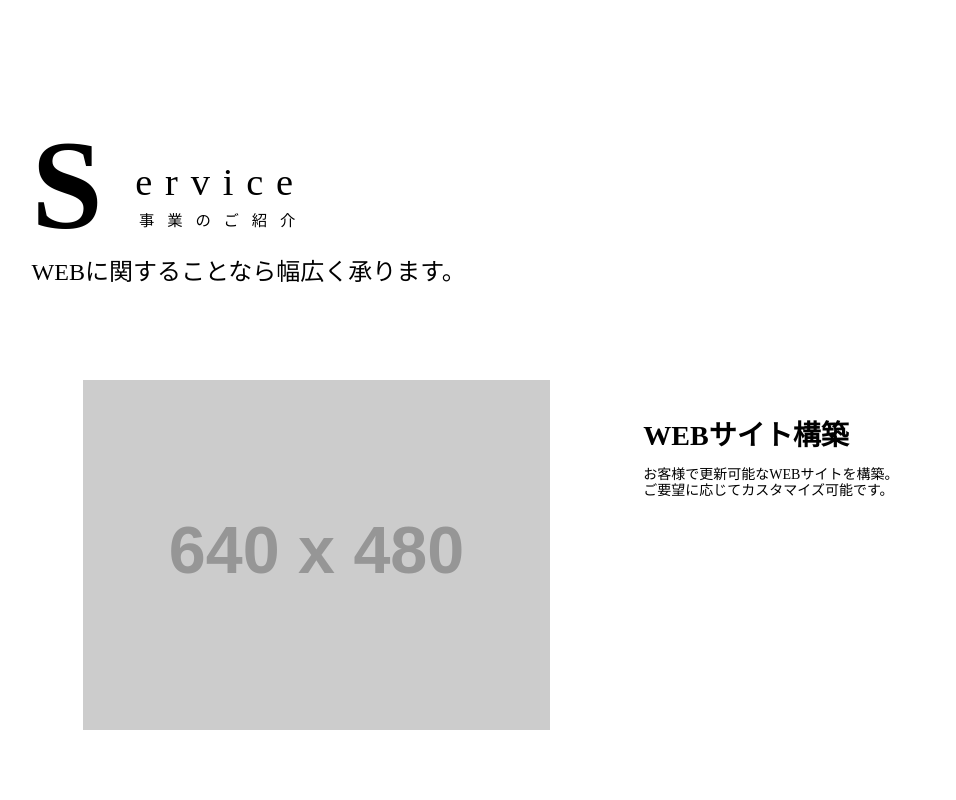
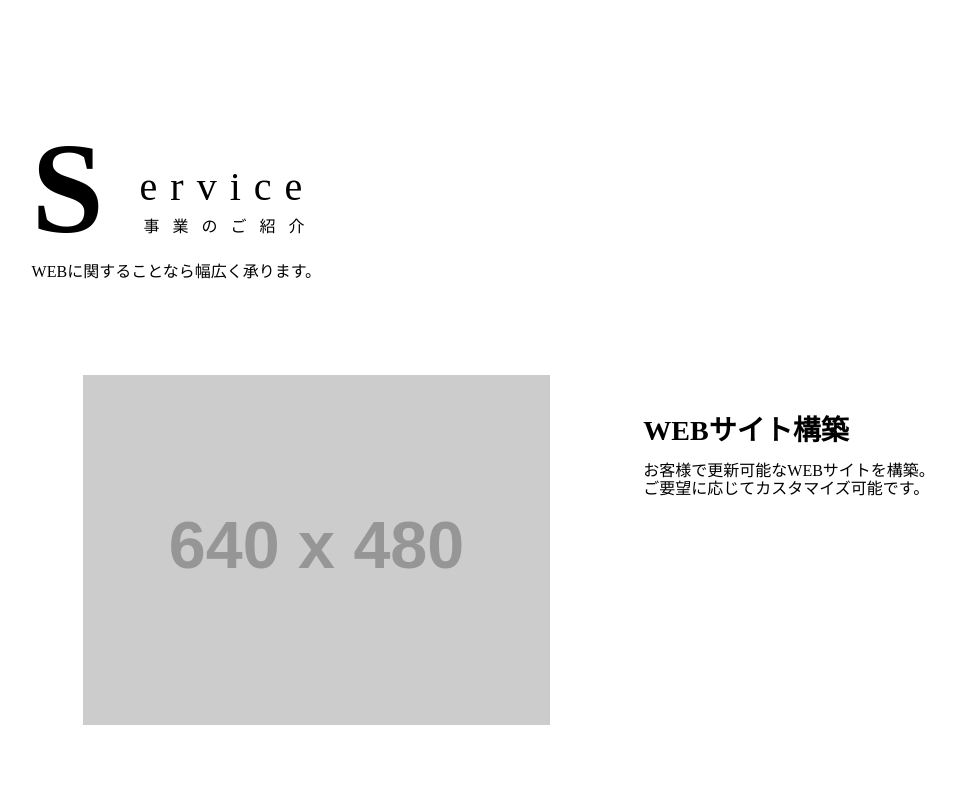
Before and after one commit to kmmch/portfolio-static, a plain HTML site: page top.html in a window 1280 px wide. Shown: the part 1780-2580 px from the top of the page, without its empty margins (90-1046 px from the left). Drawn offline with Linux system fonts and the light colour scheme; placeholder pictures from the web are drawn by us.

Commit message:
セクションタイトル調整

```diff
--- a/assets/scss/style.scss
+++ b/assets/scss/style.scss
@@ -21,12 +21,13 @@
         position: relative;
         z-index: -1;
         font-weight: bold;
-        font-size: 10vw;
+        @include rem(130);
         letter-spacing: 0.1em;
         padding: 0 0 10px 0;
         line-height: 1;
         @include tablet {
             font-size: 5rem;
+            @include rem(80);
         }
 
         & span {
@@ -36,9 +37,9 @@
             &.en {
                 left: 3em;
                 top: 1.1em;
-                font-size: 3vw;
+                @include rem(40);
                 @include tablet {
-                    font-size: 2rem;
+                    @include rem(32);
                     left: 2.3em;
                     top: 1.35em;
                 }
@@ -46,9 +47,9 @@
             &.ja {
                 top: 6em;
                 left: 8em;
-                font-size: 1.2vw;
+                @include rem(16);
                 @include tablet {
-                    font-size: 1.0rem;
+                    @include rem(16);
                     top: 5.2em;
                     left: 0em;
                 }
@@ -57,7 +58,7 @@
     }
 
     &__description {
-        @include rem(24);
+        @include rem(16);
     }
 
     &__contents {
@@ -482,6 +483,7 @@ article {
                     width: 100%;
                     margin-left: 0 !important;
                     text-align: center;
+                    margin-bottom: 10px
                 }
 
                 & h3 {
@@ -490,7 +492,7 @@ article {
                     margin-bottom: 15px;
                 }
                 & p {
-                    @include rem(14);
+                    @include rem(16);
                 }
             }
 
```
Also changed, not shown: assets/css/style.css, 1 other file.
